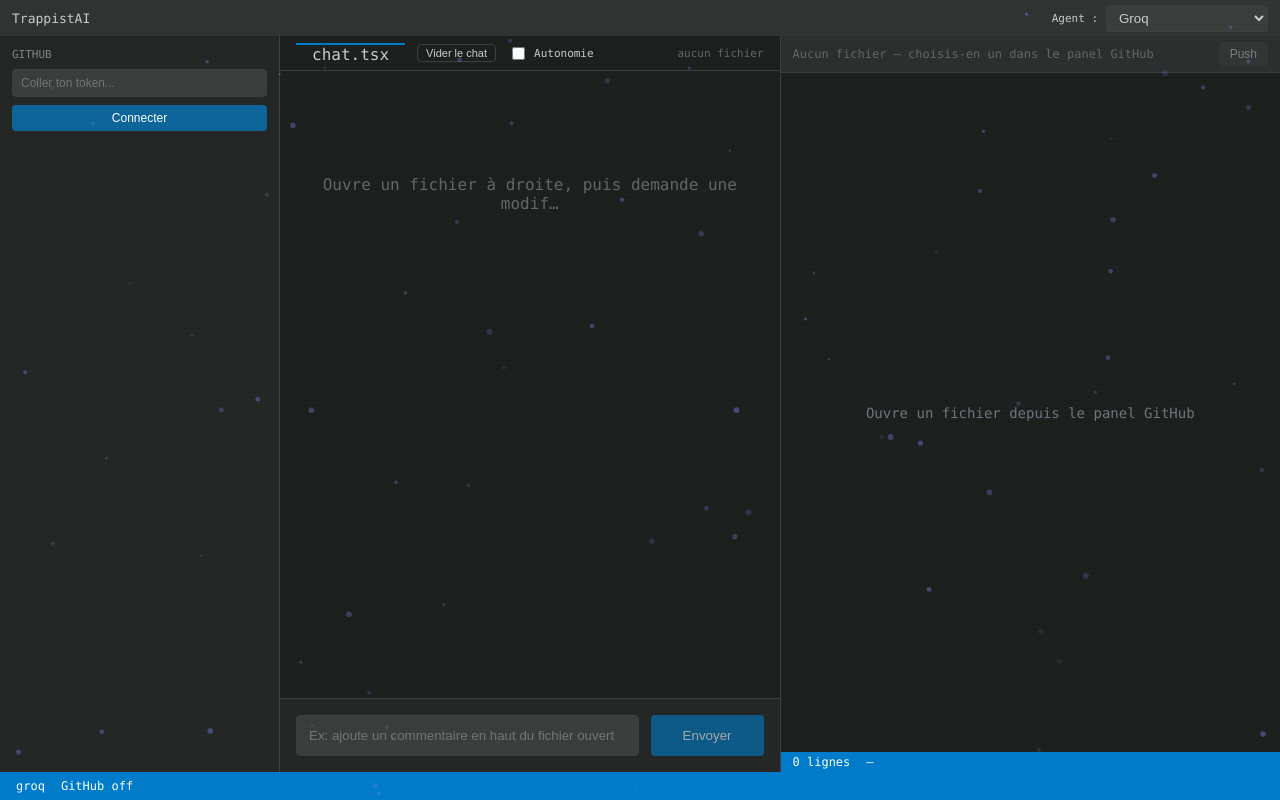
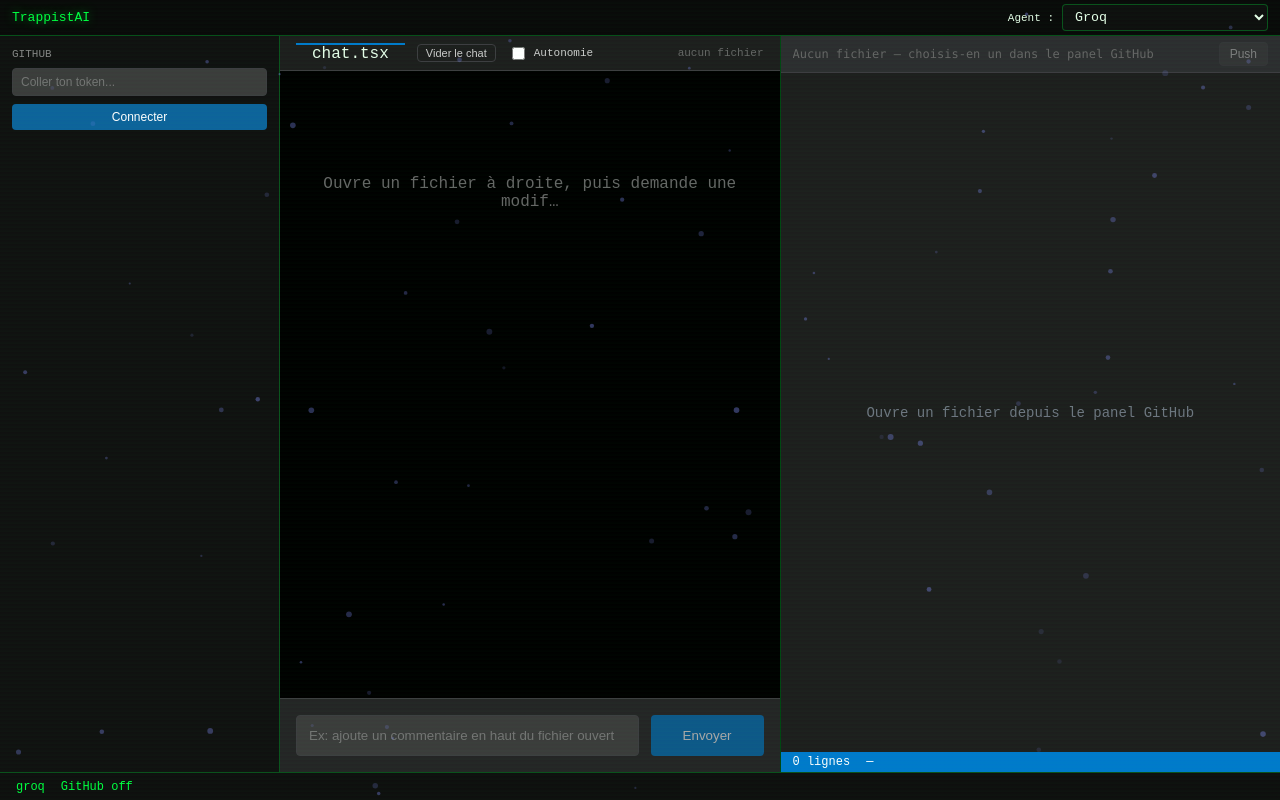
Before and after one commit to UnrealNFT/TC2, a React (Vite) app: page / in a window 1280 px wide. Built offline with nearby package versions, Linux system fonts and the light colour scheme.

Commit message:
theme(App): couleurs TrappistAI noir/vert

```diff
--- a/src/App.tsx
+++ b/src/App.tsx
@@ -34,9 +34,9 @@ function App() {
         display: 'flex',
         flexDirection: 'column',
         height: '100vh',
-        backgroundColor: '#1e1e1e',
-        color: '#cccccc',
-        fontFamily: 'Consolas, monospace',
+        backgroundColor: 'var(--tc-bg)',
+        color: 'var(--tc-text)',
+        fontFamily: "'Courier New', Consolas, monospace",
         overflow: 'hidden',
       }}
     >
@@ -44,15 +44,18 @@ function App() {
       <div
         style={{
           height: '36px',
-          backgroundColor: '#323233',
+          backgroundColor: 'var(--tc-bg-soft)',
           display: 'flex',
           alignItems: 'center',
           padding: '0 12px',
           fontSize: '13px',
           flexShrink: 0,
+          borderBottom: '1px solid var(--tc-border)',
         }}
       >
-        TrappistAI
+        <span style={{ color: 'var(--tc-primary)', textShadow: '0 0 10px rgba(0,255,65,0.5)' }}>
+          TrappistAI
+        </span>
         <div
           style={{
             marginLeft: 'auto',
@@ -67,11 +70,12 @@ function App() {
             value={selectedAgent}
             onChange={(e) => setSelectedAgent(e.target.value as any)}
             style={{
-              backgroundColor: '#3c3c3c',
-              color: '#cccccc',
-              border: '1px solid #3e3e42',
+              backgroundColor: 'var(--tc-bg-elevated)',
+              color: 'var(--tc-text)',
+              border: '1px solid var(--tc-border)',
               padding: '4px 8px',
               borderRadius: '4px',
+              fontFamily: "'Courier New', Consolas, monospace",
             }}
           >
             <option value="groq">Groq</option>
@@ -96,8 +100,8 @@ function App() {
         <div
           style={{
             width: '280px',
-            backgroundColor: '#252526',
-            borderRight: '1px solid #3e3e42',
+            backgroundColor: 'var(--tc-panel)',
+            borderRight: '1px solid var(--tc-border)',
             flexShrink: 0,
             minHeight: 0,
             overflow: 'auto',
@@ -121,7 +125,7 @@ function App() {
             flex: 1,
             minWidth: 0,
             minHeight: 0,
-            borderRight: '1px solid #3e3e42',
+            borderRight: '1px solid var(--tc-border)',
             display: 'flex',
             flexDirection: 'column',
             overflow: 'hidden',
@@ -147,6 +151,7 @@ function App() {
             display: 'flex',
             flexDirection: 'column',
             overflow: 'hidden',
+            backgroundColor: 'var(--tc-bg)',
           }}
         >
           <Editor
@@ -165,21 +170,22 @@ function App() {
       <div
         style={{
           height: '28px',
-          backgroundColor: '#007acc',
-          color: 'white',
+          backgroundColor: 'var(--tc-bg-elevated)',
+          color: 'var(--tc-primary)',
           fontSize: '12px',
           display: 'flex',
           alignItems: 'center',
           padding: '0 16px',
           gap: '16px',
           flexShrink: 0,
+          borderTop: '1px solid var(--tc-border)',
         }}
       >
         <span>{selectedAgent}</span>
         <span>{isTokenValid ? 'GitHub OK' : 'GitHub off'}</span>
         {selectedRepo && <span>{selectedRepo}</span>}
         {openPath && (
-          <span style={{ marginLeft: 'auto' }}>
+          <span style={{ marginLeft: 'auto', color: 'var(--tc-text)' }}>
             {openPath}
             {dirty ? ' •' : ''}
           </span>
```
